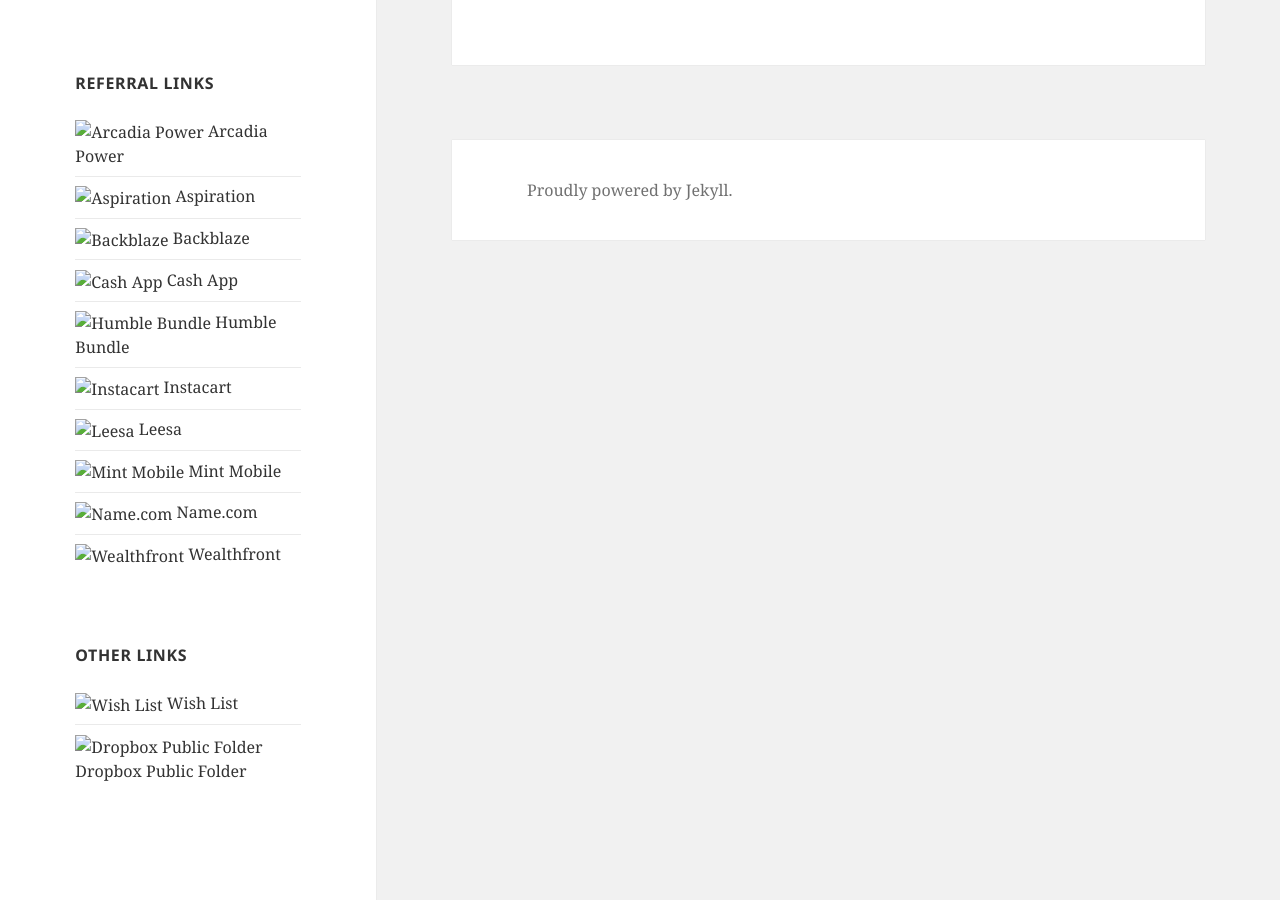
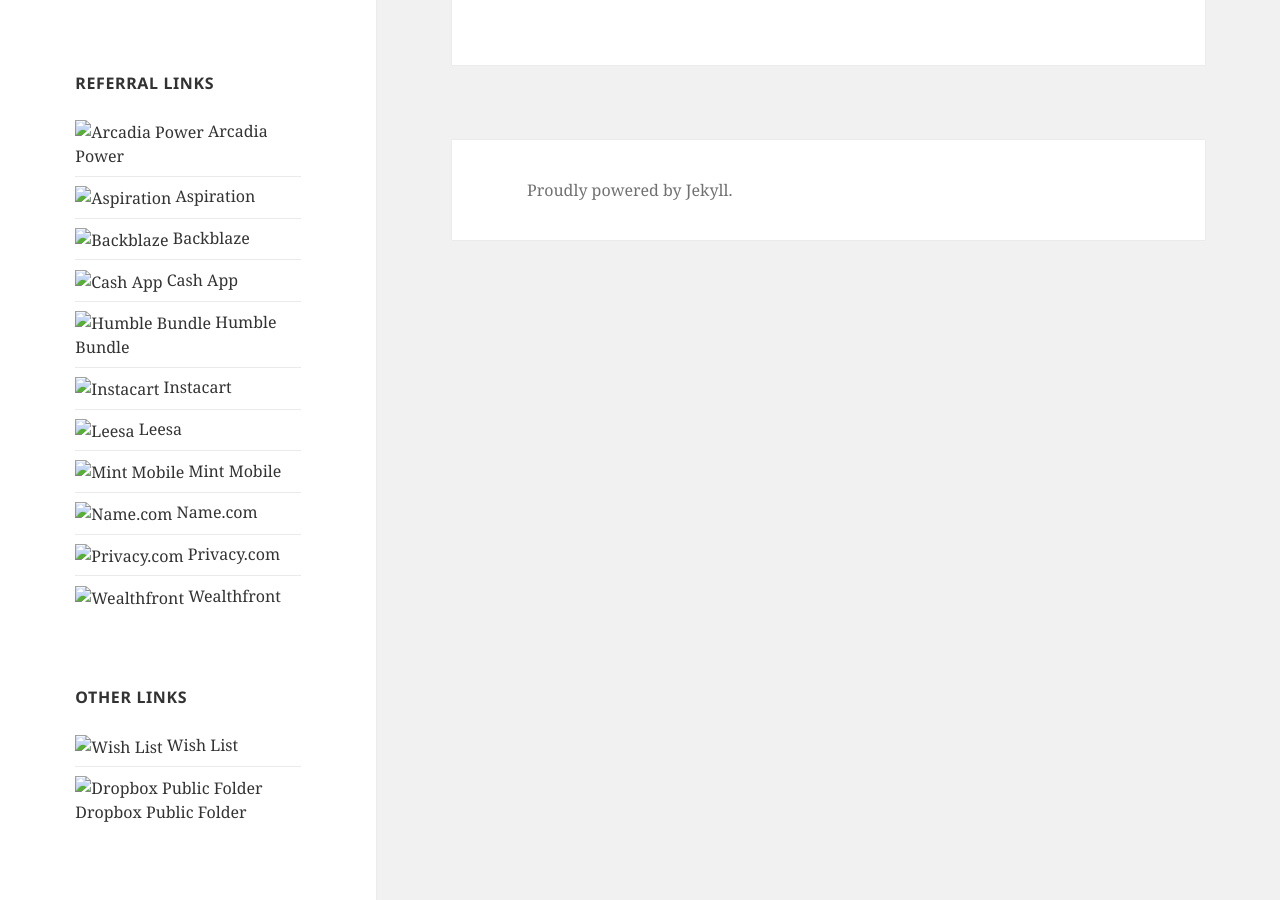
Before and after one commit to radsectors-irl/radsectors-irl.github.io, a Jekyll site: the page built from index.html, in a window 1280 px wide and 900 px high, scrolled down 735 px. Built offline with Jekyll 4.4.1, drawn with Linux system fonts in a browser that asks for light colours.

Commit message:
added privacy.com referral link

```diff
--- a/_data/links.yml
+++ b/_data/links.yml
@@ -77,6 +77,9 @@
     url: https://fbuy.me/fRDNH
     favicon: naturebox.com
     hide: true
+  - title: Privacy.com
+    url: https://privacy.com/join/7QLMC
+    favicon: privacy.com
   - title: Wealthfront
     url: https://wlth.fr/2NIKcU3
     favicon: wealthfront.com
```
